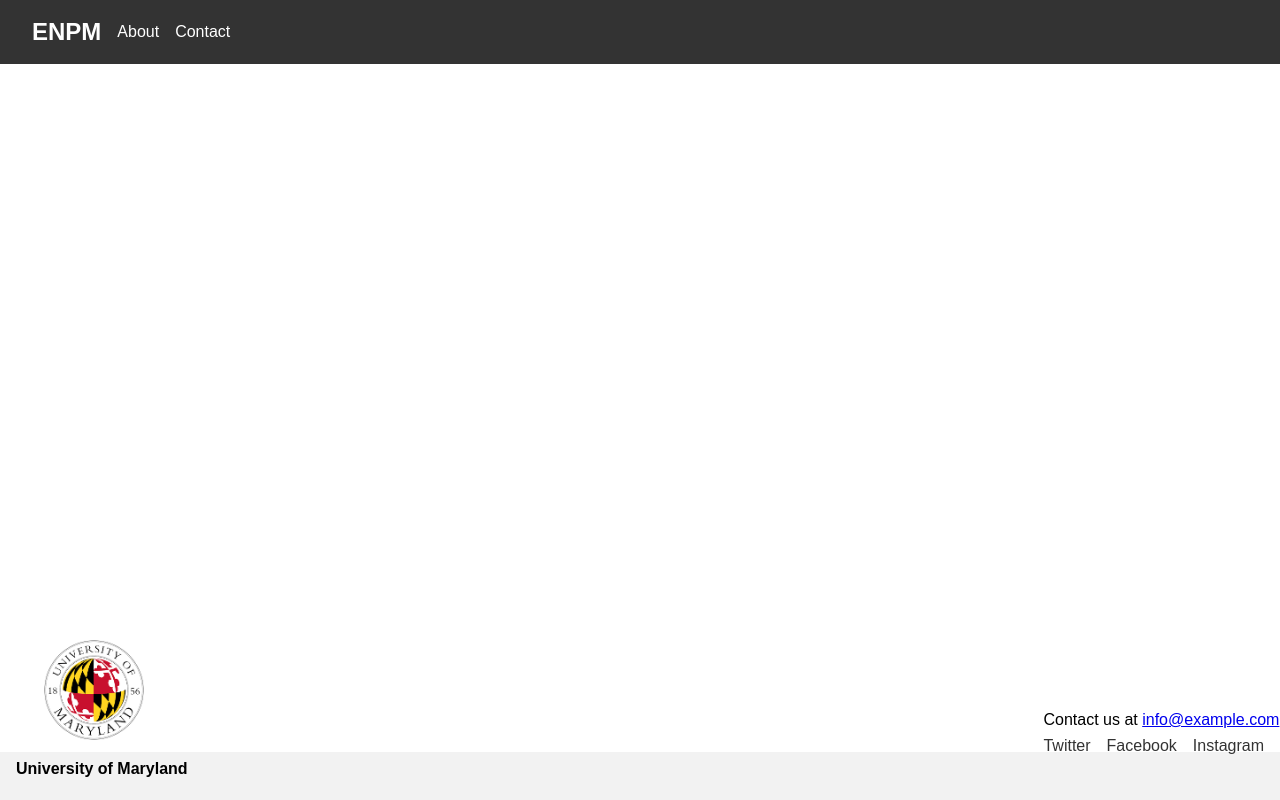
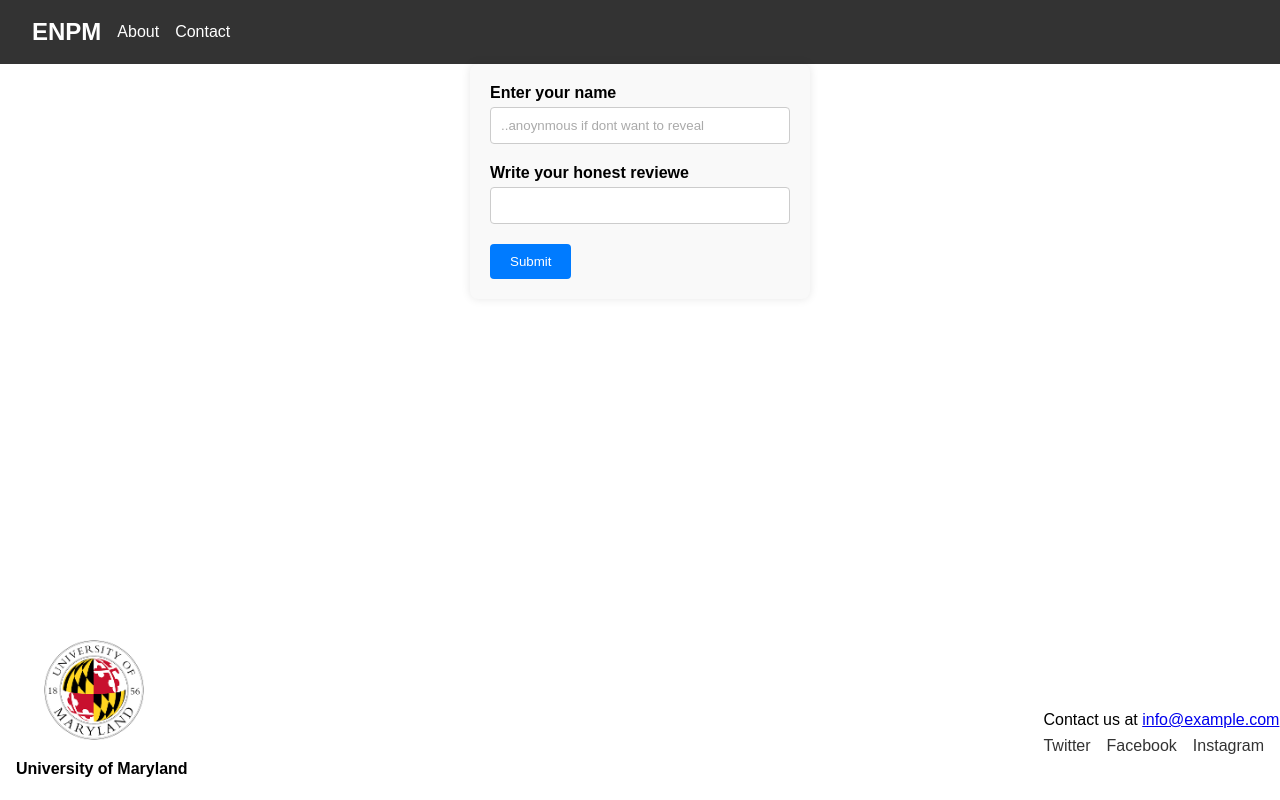
Before and after one commit to varungole/MAGE-Reviews, a React (Vite) app in the folder frontend/: page /submit-review in a window 1280 px wide. Shown: the top 800 px of the page. Built offline with nearby package versions, Linux system fonts and the light colour scheme.

Commit message:
creating review form

```diff
--- a/frontend/src/App.css
+++ b/frontend/src/App.css
@@ -433,3 +433,92 @@ h2 {
 .professor {
   font-style: italic;
 }
+
+.review-form {
+  width: 300px;
+  margin: 0 auto;
+  font-family: Arial, sans-serif;
+}
+
+.review-label {
+  font-weight: bold;
+  margin-bottom: 5px;
+}
+
+.review-name-input {
+  width: 100%;
+  padding: 8px;
+  margin-bottom: 10px;
+  border: 1px solid #ccc;
+  border-radius: 4px;
+  box-sizing: border-box;
+}
+
+.review-name-input:focus {
+  outline: none;
+  border-color: #007bff;
+}
+
+.review-name-input::placeholder {
+  color: #aaa;
+}
+
+.review-submit-button {
+  background-color: #007bff;
+  color: white;
+  padding: 10px 20px;
+  border: none;
+  border-radius: 4px;
+  cursor: pointer;
+}
+
+.review-submit-button:hover {
+  background-color: #0056b3;
+}
+
+.review-form {
+  max-width: 400px;
+  margin: 0 auto;
+  padding: 20px;
+  background-color: #f9f9f9;
+  border-radius: 8px;
+  box-shadow: 0 0 10px rgba(0, 0, 0, 0.1);
+}
+
+.review-label {
+  font-weight: bold;
+  margin-bottom: 5px;
+  display: block;
+}
+
+.review-name-input {
+  width: 100%;
+  padding: 10px;
+  margin-bottom: 20px;
+  border: 1px solid #ccc;
+  border-radius: 4px;
+  box-sizing: border-box;
+}
+
+.review-name-input:focus {
+  outline: none;
+  border-color: #007bff;
+}
+
+.review-name-input::placeholder {
+  color: #aaa;
+}
+
+.form-button {
+  background-color: #007bff;
+  color: white;
+  padding: 10px 20px;
+  border: none;
+  border-radius: 4px;
+  cursor: pointer;
+  transition: background-color 0.3s;
+}
+
+.form-button:hover {
+  background-color: #0056b3;
+}
--- a/frontend/src/App.jsx
+++ b/frontend/src/App.jsx
@@ -28,7 +28,7 @@ function App() {
       <Route path='/software/software-admits' element={<SoftwareAdmits />}></Route>
       <Route path='/robotics' element={<Robotics/>}></Route>
       <Route path="/software/software-courses" element={<SoftwareCourses />}></Route>
-      <Route path="/software/submireviewt-" element={<Form />}></Route>
+      <Route path="/submit-review" element={<Form />}></Route>
 
     </Routes>
     <Footer />
--- a/frontend/src/components/Form.jsx
+++ b/frontend/src/components/Form.jsx
@@ -2,7 +2,13 @@ import React from 'react'
 
 function Form() {
   return (
-    <div>Form</div>
+    <div className='review-form'>
+      <label className='review-label'>Enter your name</label>
+      <input className='review-name-input'required type='text' placeholder='..anoynmous if dont want to reveal'></input>
+      <label className='review-label'>Write your honest reviewe</label>
+      <input className='review-name-input' required type='text'></input>
+      <button type='submit' className='form-button'>Submit</button>
+    </div>
   )
 }
 
```
Also changed, not shown: 1 other file (tests, documents, lock files or other folders).
